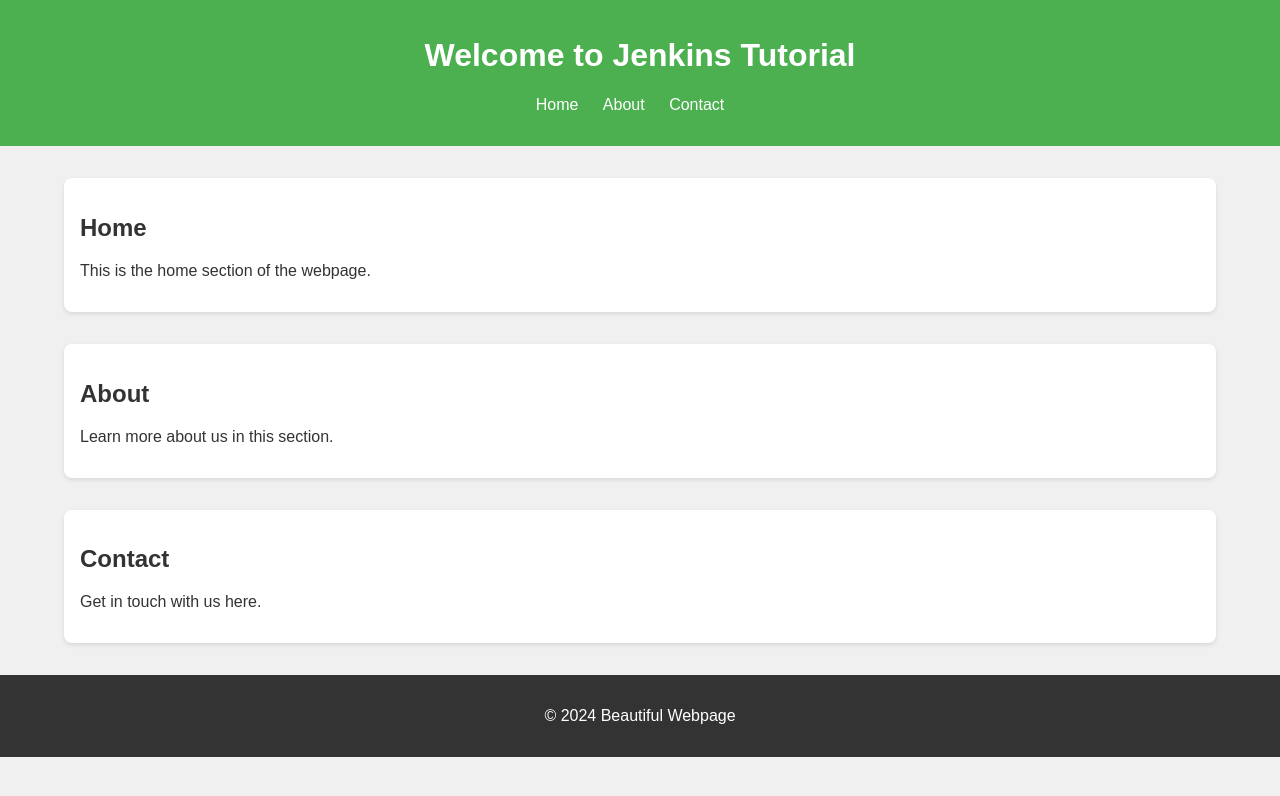
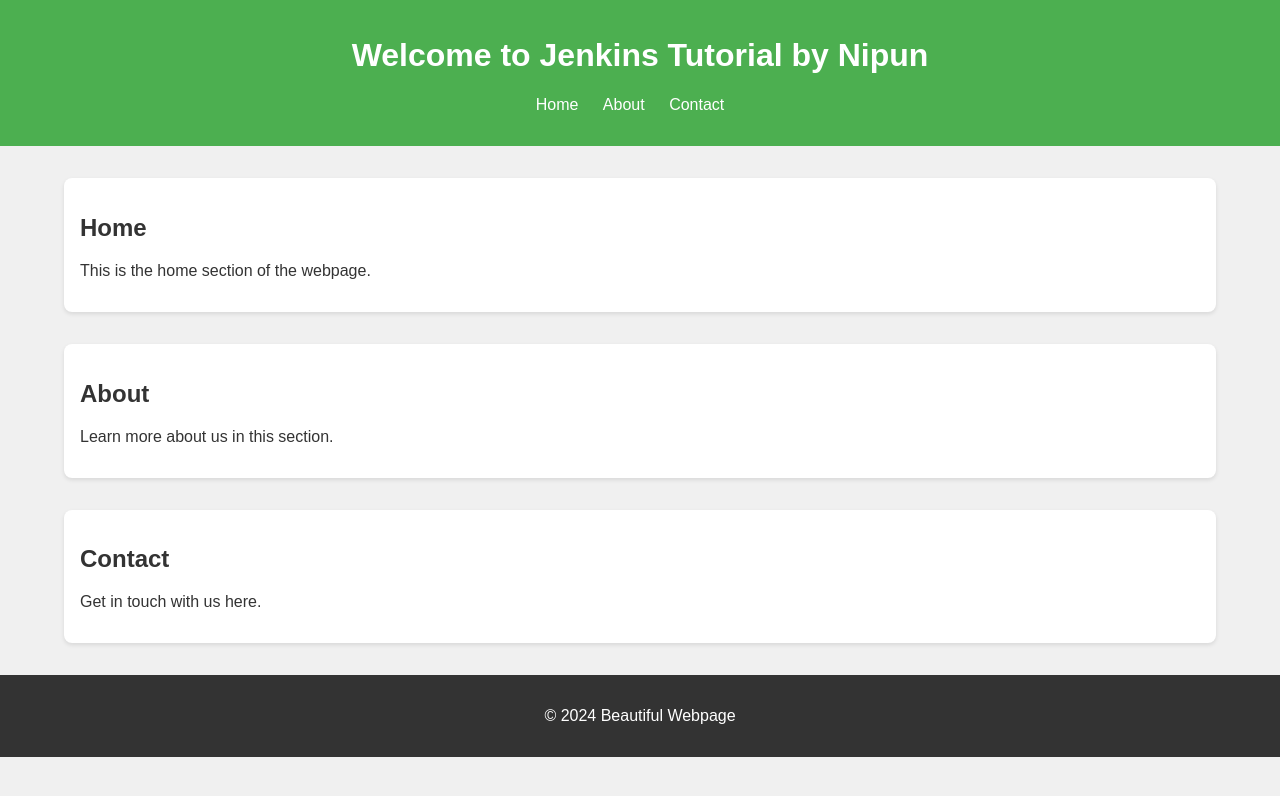
Before and after one commit to nipun214/jenkins, a plain HTML site: page index.html in a window 1280 px wide. Drawn offline with Linux system fonts and the light colour scheme.

Commit message:
Update index.html

```diff
--- a/index.html
+++ b/index.html
@@ -51,7 +51,7 @@
 </head>
 <body>
     <header>
-        <h1>Welcome to Jenkins Tutorial</h1>
+        <h1>Welcome to Jenkins Tutorial by Nipun</h1>
         <nav>
             <ul>
                 <li><a href="#home">Home</a></li>
```
